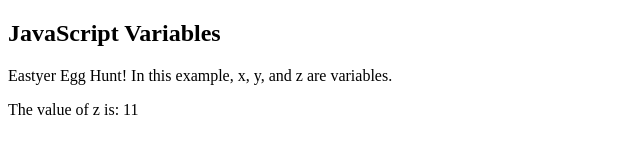
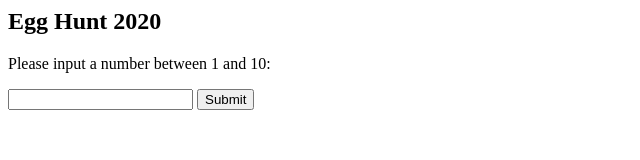
Before and after one commit to rodimvs/egghunt, a plain HTML site: page index.html in a window 1280 px wide. Shown: the whole page, without its empty margins (0-640 px from the left). Drawn offline with Linux system fonts and the light colour scheme.

Commit message:
Add files via upload

```diff
--- a/index.html
+++ b/index.html
@@ -1,20 +1,35 @@
-<!DOCTYPE html>
 <html>
 <body>
 
-<h2>JavaScript Variables</h2>
+<h2>Egg Hunt 2020</h2>
 
-<p>Eastyer Egg Hunt! In this example, x, y, and z are variables.</p>
+<p>Please input a number between 1 and 10:</p>
+
+<input id="numb">
+
+<button type="button" onclick="myFunction()">Submit</button>
 
 <p id="demo"></p>
 
 <script>
-var x = 5;
-var y = 6;
-var z = x + y;
-document.getElementById("demo").innerHTML =
-"The value of z is: " + z;
+function myFunction() {
+  var x, text, answer;
+
+  // Get the value of the input field with id="numb"
+  x = document.getElementById("numb").value;
+
+  answer = "surprise";
+
+  // If x is Not a Number or less than one or greater than 10
+  if (x == answer) {
+    text = "Correct! The next clue is...";
+  } else {
+    text = "Wrong. try again.";
+  }
+  document.getElementById("demo").innerHTML = text;
+}
 </script>
+
 
 </body>
 </html>
```
